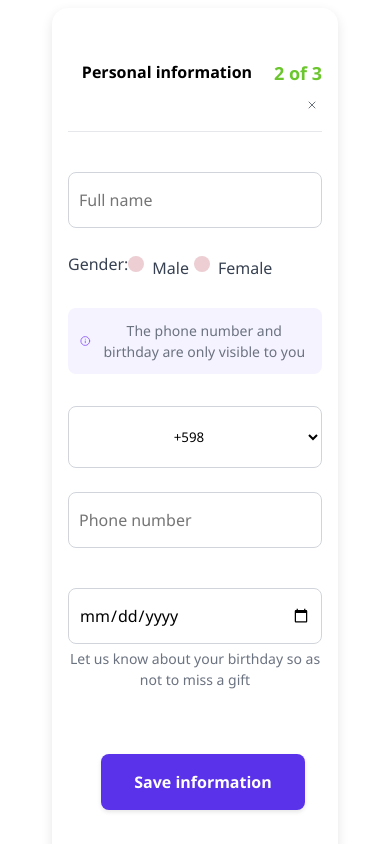
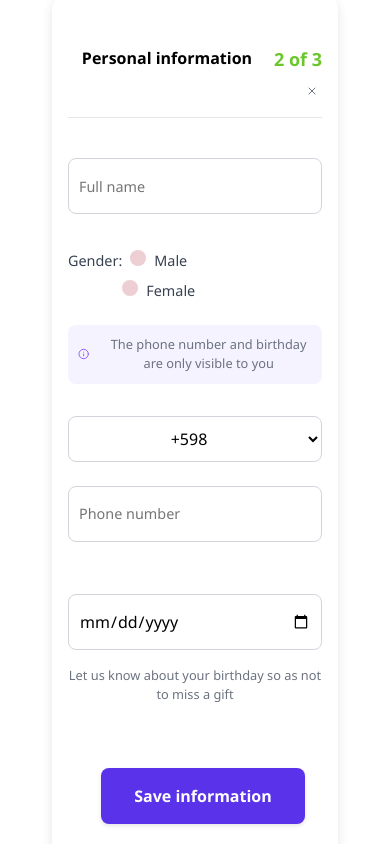
Before and after one commit to soliyana22/Signup_Login, a React (Vite) app: page /personalinfo in a window 390 px wide. Built offline with nearby package versions, Linux system fonts and the light colour scheme.

Commit message:
commited

```diff
--- a/src/pages/Register/Personal_info.css
+++ b/src/pages/Register/Personal_info.css
@@ -335,9 +335,147 @@
     overflow-y: auto;
     max-height: calc(100vh - 180px); /* Leave space for header/footer */
   }
+
 }
 
 }
+/* Mobile screens (up to 480px) */
+@media (max-width: 480px) {
+  html, body {
+    padding: 0;
+    margin: 0;
+    overflow-x: hidden;
+    height: auto;
+  }
+
+  .personal-info-container {
+    padding: 1rem;
+    margin: 0 auto;
+    width: 100%;
+    box-sizing: border-box;
+    margin-top: 70px;
+    max-width: 100%;
+    max-height: fit-content; /* Allow full-width for small screens */
+  }
+
+  .personal-info-header {
+    display: flex;
+    flex-direction: row;
+    justify-content: space-between;
+    align-items: center;
+    flex-wrap: wrap;
+    gap: 8px;
+    margin-top: 2rem;
+    padding-bottom: 16px;
+  }
+
+  .personal-info-title {
+    font-size: 1rem;
+    flex: 1 1 auto;
+    margin: 0;
+    text-align: center;
+  }
+
+  .personal-info-step {
+    margin-top: 4px;
+    text-align: center;
+  }
+
+  .personal-info-close {
+    margin-left: auto;
+    padding: 4px;
+    align-self: center;
+    font-size: 1.2rem;
+  }
+
+  .personal-info-fields {
+    overflow-y: auto;
+    max-height: calc(100vh - 180px); /* Leave space for header/footer */
+  }
+
+  .personal-info-input,
+  .personal-info-birthday input {
+    font-size: 1rem;
+    padding: 10px;
+    margin-bottom: 12px;
+  }
+
+  .personal-info-label {
+    font-size: 0.9rem;
+  }
+
+  .personal-info-button {
+    margin-bottom: 5rem;
+    text-align: center;
+    width: 80%; /* Ensure the button fits */
+    padding: 12px;
+    font-size: 1rem;
+  }
+
+  .personal-info-phone {
+    display: flex;
+    flex-direction: column;
+    gap: 8px;
+  }
+
+  .personal-info-country select {
+    width: 100%;
+    padding: 10px;
+    font-size: 1rem;
+    margin-top: 0.5rem;
+  }
+
+  .personal-info-gender {
+    flex-direction: column;
+    gap: 8px;
+  }
+
+  .personal-info-radio-label {
+    font-size: 0.9rem;
+    display: flex;
+    align-items: center;
+    gap: 6px;
+  }
+
+  .personal-info-radio-span {
+    font-size: 0.9rem;
+  }
+
+  .personal-info-note {
+    font-size: 0.8rem;
+    padding: 10px;
+    gap: 8px;
+  }
+
+  .personal-info-icon {
+    font-size: 1rem;
+  }
+
+  /* Adjust the calendar icon inside the input */
+  .personal-info-calendar {
+    font-size: 0.8rem;
+    right: 8px;
+  }
+
+  .personal-info-subtext {
+    font-size: 0.8rem;
+    margin-top: 4px;
+    text-align: center;
+  }
+
+  /* Smaller font sizes for inputs and labels */
+  .personal-info-label,
+  .personal-info-input,
+  .personal-info-radio-span {
+    font-size: 0.9rem;
+  }
+
+  .personal-info-close:hover {
+    color: #374151;
+    background-color: #f3f4f6;
+  }
+}
+
 
 /* Mobile screens (up to 480px) */
 
```
